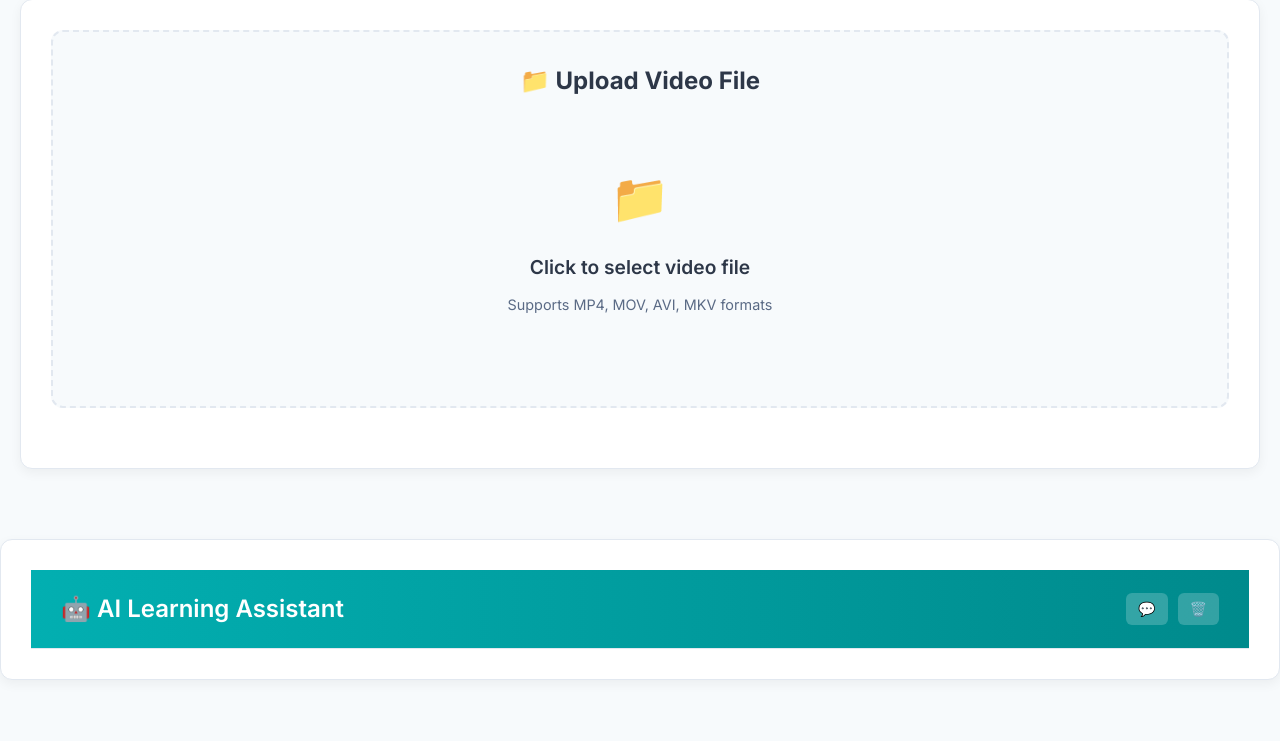
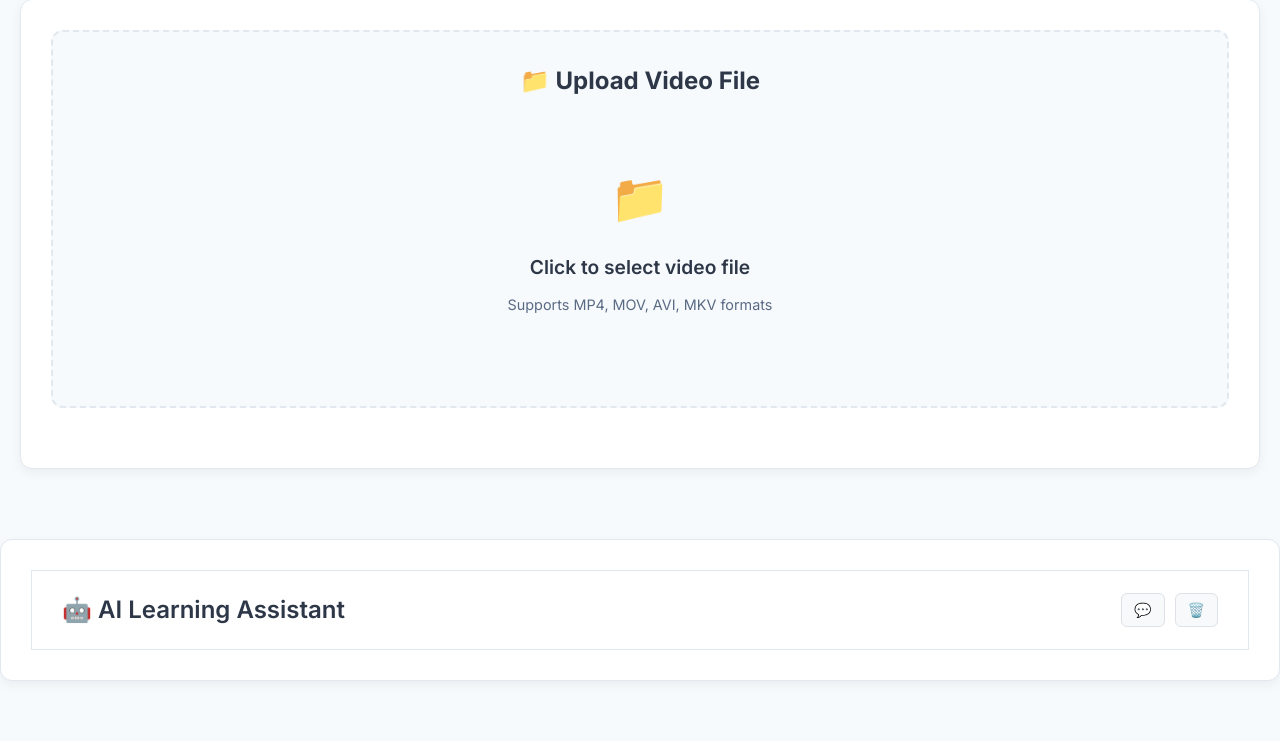
Before and after one commit to Yolaaaaanda000/evenacademy_ai_notes, a Flask app: page / in a window 1280 px wide. Shown: the part 299-1040 px from the top of the page. Before the commit the page ends 979 px from the top, so only its background shows below. Run offline with Flask 3, Linux system fonts and the light colour scheme; some libraries are stand-ins or nearby versions.

Commit message:
优化AI Learning Assistant板块样式
- 将标题背景从荧光渐变色改为简洁的白色
- 调整标题文字颜色为标准深色
- 优化控制按钮样式为浅灰色背景
- 提升页面整体清爽度和专业感

```diff
--- a/static/style_video_player.css
+++ b/static/style_video_player.css
@@ -900,18 +900,20 @@ main {
 }
 
 .dialogue-header {
-    background: linear-gradient(90deg, var(--primary-color), var(--primary-dark));
-    color: white;
+    background: white;
+    color: var(--text-dark);
     padding: 15px 20px;
     display: flex;
     justify-content: space-between;
     align-items: center;
+    border: 1px solid #E2E8F0;
 }
 
 .dialogue-header h3 {
     margin: 0;
     font-size: 24px;
     font-weight: 600;
+    color: var(--text-dark);
 }
 
 .dialogue-controls {
@@ -920,9 +922,9 @@ main {
 }
 
 .dialogue-controls .control-btn {
-    background: rgba(255, 255, 255, 0.2);
-    border: none;
-    color: white;
+    background: #f8f9fa;
+    border: 1px solid #dee2e6;
+    color: var(--text-dark);
     padding: 8px 12px;
     border-radius: 6px;
     cursor: pointer;
@@ -931,7 +933,8 @@ main {
 }
 
 .dialogue-controls .control-btn:hover {
-    background: rgba(255, 255, 255, 0.3);
+    background: #e9ecef;
+    border-color: #adb5bd;
     transform: scale(1.05);
 }
 
@@ -1771,14 +1774,15 @@ footer {
 
 .dialogue-header {
     padding: 20px 30px;
-    background: linear-gradient(90deg, var(--primary-color), var(--primary-dark));
-    color: white;
+    background: white;
+    color: var(--text-dark);
     border-bottom: 1px solid var(--border-color);
 }
 
 .dialogue-header h4 {
     margin: 0 0 10px 0;
     font-size: 1.3rem;
+    color: var(--text-dark);
 }
 
 .dialogue-status {
```
